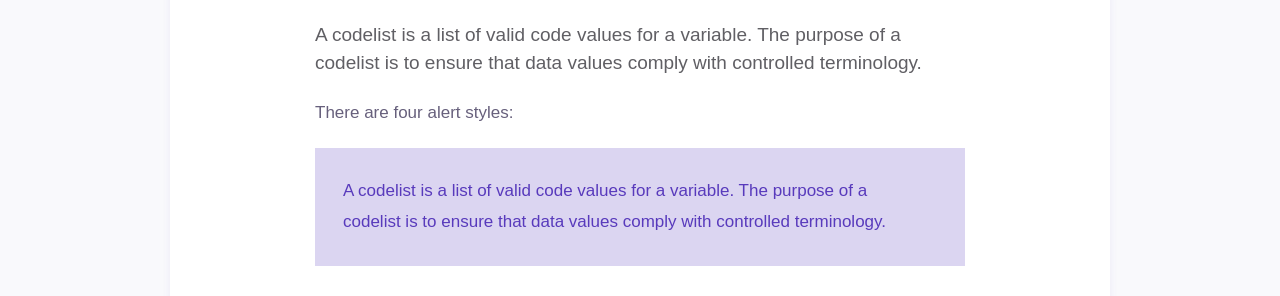
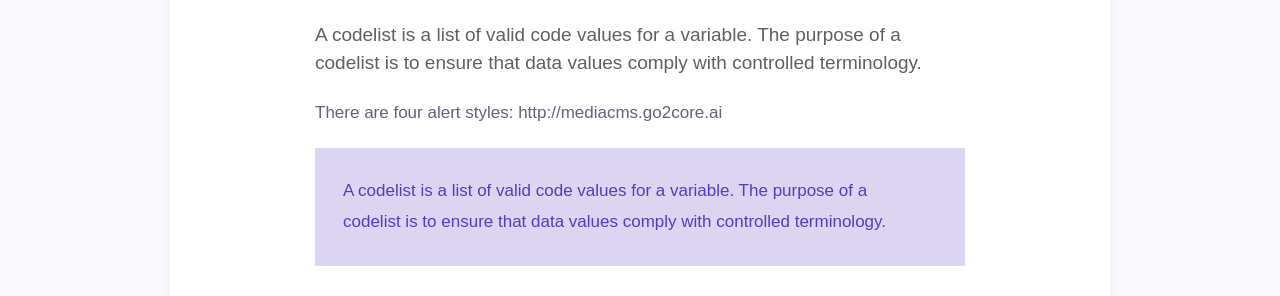
Before and after one commit to hellaz/jekyll-theme-guia, a Jekyll site: the page built from _posts/2019-12-10-alerts.md, in a window 1280 px wide. Shown: the part 362-658 px from the top of the page. Built offline with Jekyll 4.4.1, drawn with Linux system fonts in a browser that asks for light colours; some web fonts are replaced; part of the change alters nothing that is shown.

Commit message:
Update 2019-12-10-alerts.md

```diff
--- a/_posts/2019-12-10-alerts.md
+++ b/_posts/2019-12-10-alerts.md
@@ -5,7 +5,8 @@ categories: [setup, features]
 author: docbrij
 ---
 
-There are four alert styles:
+There are four alert styles: http://mediacms.go2core.ai
+
 
 {% include alert.html style="primary" text="A codelist is a list of valid code values for a variable. The purpose of a codelist is to ensure that data values comply with controlled terminology." %}
 
```
